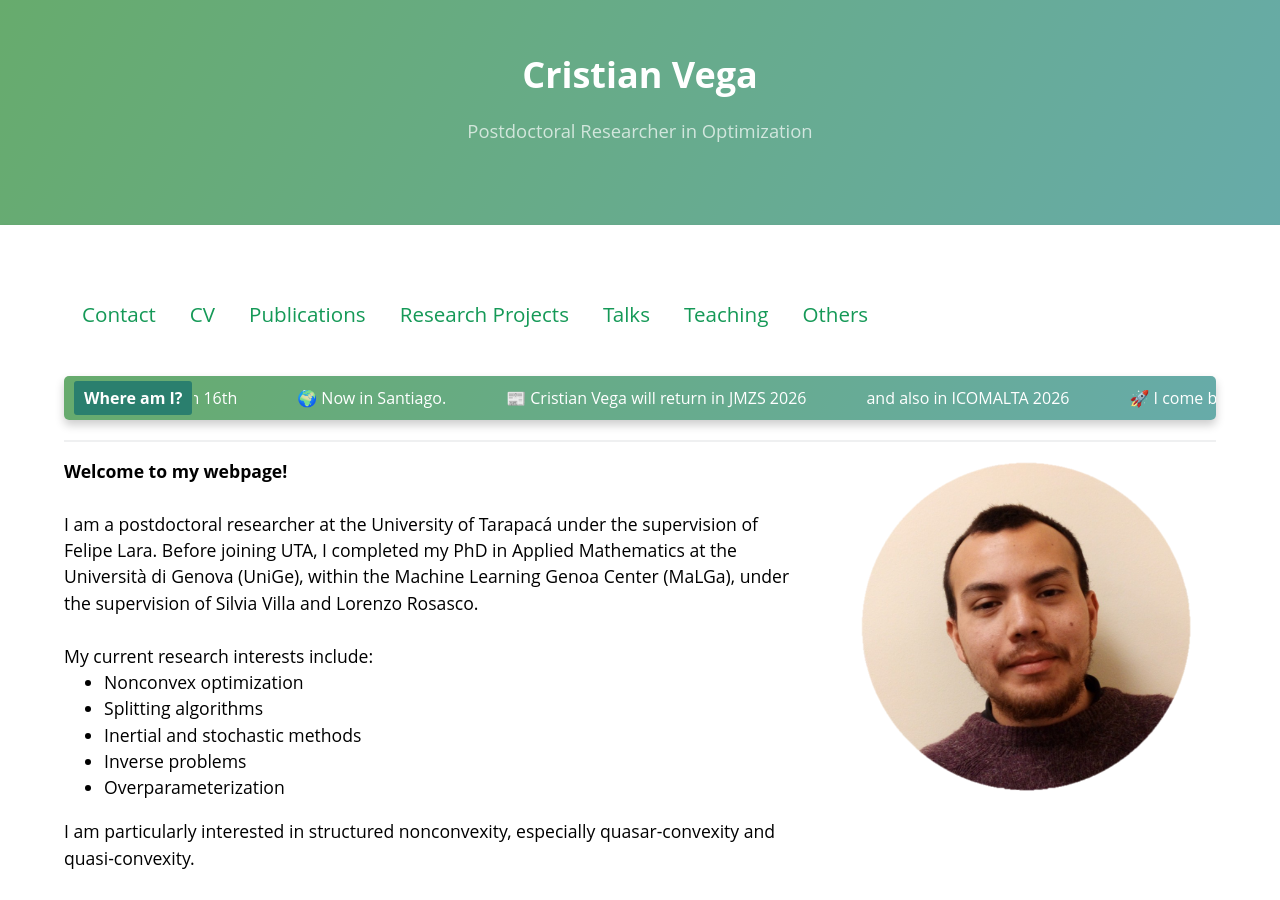
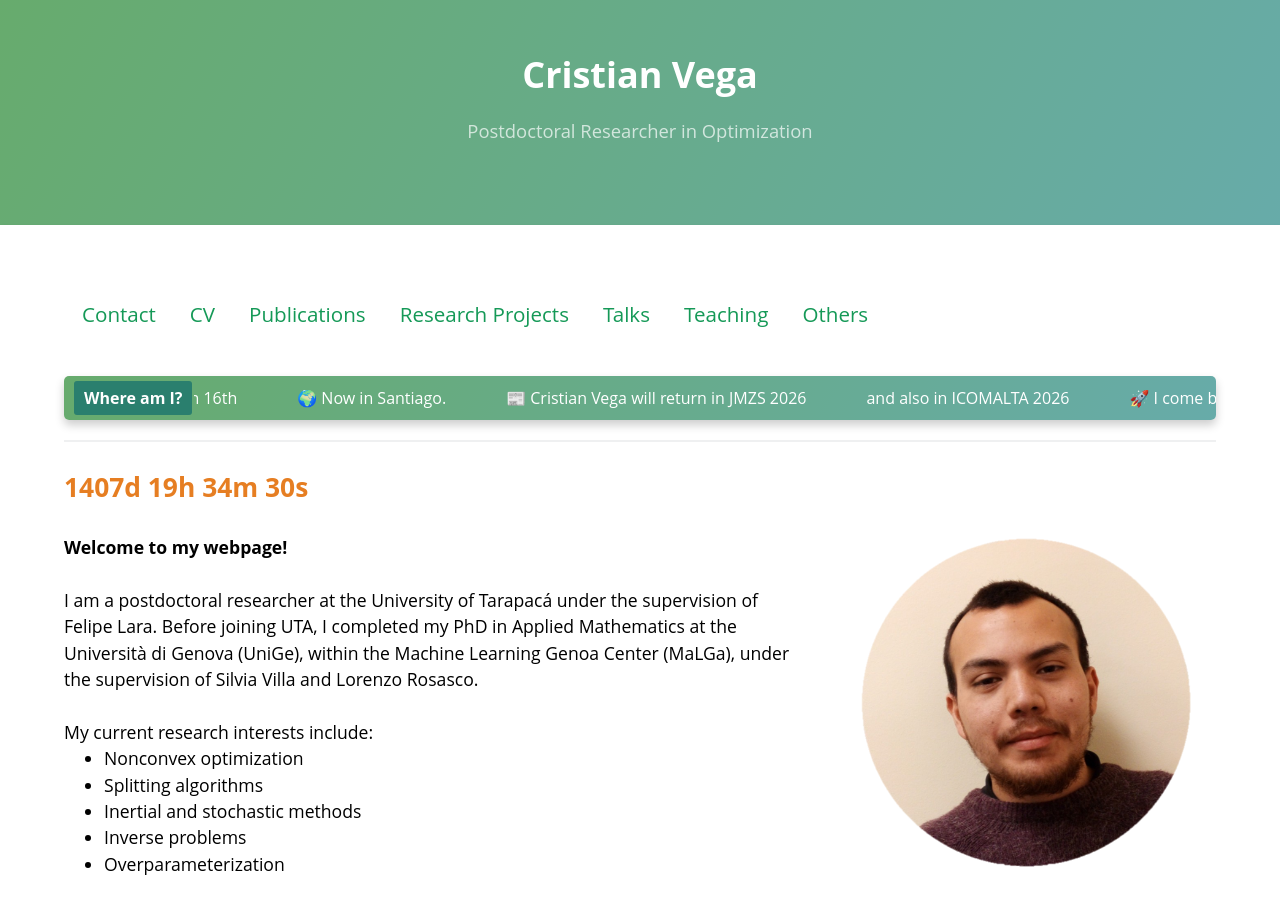
Before and after one commit to cristianvega1995/cristianvega1995.github.io, a Jekyll site: the page index.html, which Jekyll copies as it is, in a window 1280 px wide and 900 px high. Built offline with Jekyll 4.4.1, drawn with Linux system fonts in a browser that asks for light colours.

Commit message:
Update index.html

```diff
--- a/index.html
+++ b/index.html
@@ -447,6 +447,9 @@
 </div>
 <hr>
 
+<!-- Countdown timer -->
+<p id="demo"></p>
+
 <!-- Main intro with photo -->
 <!-- Fixed intro with flexbox (responsive, no layout errors) -->
 <div style="display: flex; gap: 2rem; align-items: flex-start; flex-wrap: wrap;">
@@ -599,8 +602,6 @@ Arica, Arica y Parinacota, Chile.</p>
     <iframe src="https://www.tutiempo.net/s-widget/app/?LocId=55660&sc=1" scrolling="no" frameborder="0" style="border:none; overflow:hidden; width:300px; height:411px;" allowtransparency="true"></iframe>
 </div>
 
-<!-- Countdown timer -->
-<p id="demo"></p>
 
 <!-- Economic Indicators – will be filled by JavaScript -->
 <div id="indicators" class="indicators">
```
